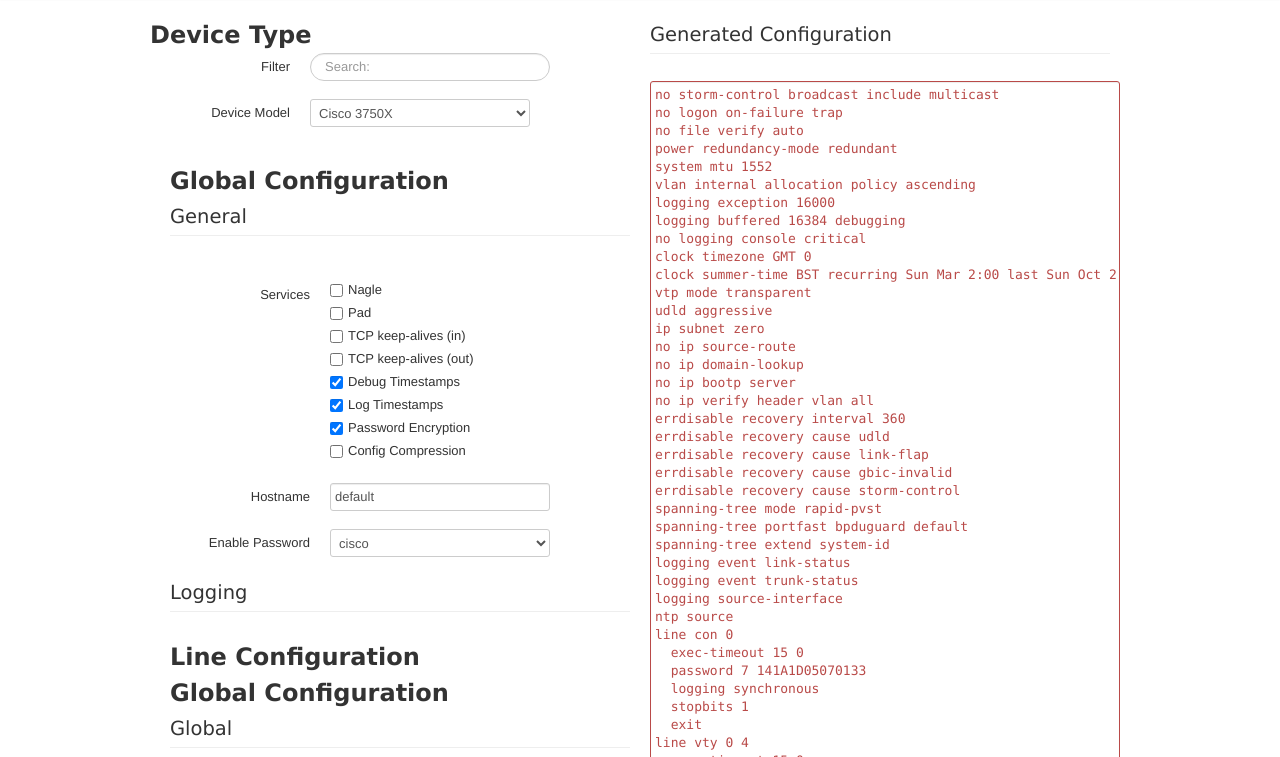
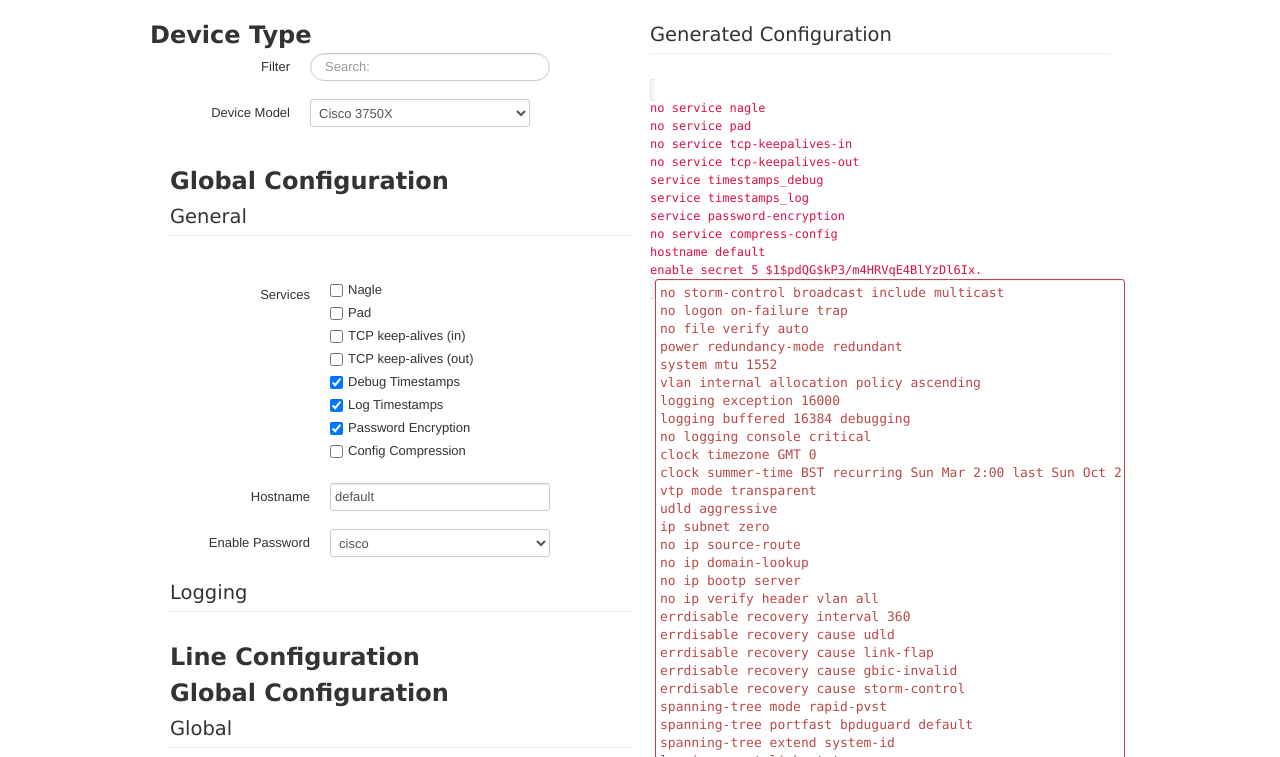
Before and after one commit to optiz0r/scgen, a plain HTML site: page index.html in a window 1280 px wide. Shown: the part 43-800 px from the top of the page. Drawn offline with Linux system fonts and the light colour scheme.

Commit message:
Generate configuration from model

```diff
--- a/index.html
+++ b/index.html
@@ -1,5 +1,5 @@
 <!DOCTYPE html PUBLIC "-//W3C//DTD XHTML 1.0 Strict//EN" "http://www.w3.org/TR/xhtml1/DTD/xhtml1-strict.dtd">
-<html ng-app>
+<html ng-app="scgen">
     <head>
         <title>Cisco Switch Config Generator</title>
 
@@ -18,7 +18,9 @@
         <script src="js/scripts.js"></script>
         <script src="js/ui.js"></script>
         <script src="configs/default-config.js"></script>
+        <script src="js/filters.js"></script>
         <script src="js/controllers.js"></script>
+        <script src="js/app.js"></script>
     </head>
     <body>
         <div class="navbar navbar-fixed-top no-print">
@@ -68,7 +70,7 @@
                                         <ng-switch on="group.ui">
                                             <div ng-switch-when="checkboxgroup">
                                                 <label for="" class="checkbox" ng-repeat="field in group.fields">
-                                                    <input type="checkbox" id="" name="{{group.command}}" ng-model="field.enabled" value="{{field.value}}" class="global" change="scgen.generate()" />
+                                                    <input type="checkbox" id="" name="{{group.command}}" ng-model="field.enabled" value="{{field.values.checkbox}}" class="global" change="scgen.generate()" />
                                                     {{field.label}}
                                                 </label>
                                             </div>
@@ -852,6 +854,38 @@
                         <fieldset id="generated_config_fields">
                             <legend for="generated_config_fields">Generated Configuration</legend>
                             <div class="control-group">
+                                <code>
+                                    <div ng-repeat="context in selected_model.config">
+                                        <div ng-repeat="section in context.sections">
+                                            <div ng-repeat="group in section.groups">
+                                                <ng-switch on="group.fields">
+                                                    <div ng-switch-default>
+                                                        <div ng-repeat="field in group.fields">
+                                                            <ng-switch on="group.ui">
+                                                                <div ng-switch-when="checkboxgroup">
+                                                                    {{group.command|ioscommand:context.ios_context:field.value:!field.enabled:group.indent||0}}
+                                                                </div>
+                                                                <div ng-switch-default>
+                                                                    {{group.command|ioscommand:context.ios_context:field.value:false:group.indent||0}}
+                                                                </div>
+                                                            </ng-switch>
+                                                        </div>
+                                                    </div>
+                                                    <div ng-switch-when="undefined">
+                                                        <ng-switch on="group.ui">
+                                                            <div ng-switch-when="text">
+                                                                {{group.command|ioscommand:context.ios_context:group.value:false:group.indent||0}}
+                                                            </div>
+                                                            <div ng-switch-when="select">
+                                                                {{group.command|ioscommand:context.ios_context:group.selected:indent||0}}
+                                                            </div>
+                                                        </ng-switch>
+                                                    </div>
+                                                </ng-switch>
+                                            </div>
+                                        </div>
+                                    </div>
+                                </code>
                                 <textarea class="span6" wrap="off" id="generated_config"></textarea>
                             </div>
                         </fieldset>
--- /dev/null
+++ b/js/app.js
@@ -0,0 +1 @@
+angular.module('scgen', ['scgenFilters'])
--- /dev/null
+++ b/js/filters.js
@@ -0,0 +1,5 @@
+angular.module('scgenFilters', []).filter('ioscommand', function() {
+    return function(command, context, parameters, negate, indent) {
+        return scgen.command(indent, context, command, parameters, negate);
+    };
+});
--- a/js/scripts.js
+++ b/js/scripts.js
@@ -11,7 +11,7 @@ var scgen = {
         }, /*}}}*/
         global: { /*{{{*/
             hostname:                   [ "hostname", "%1" ],
-            service:                    [ "service", "%1" ],
+            service:                    [ "service", "%name" ],
             logging_exception:          [ "logging exception", "%1" ],
             logging_buffered:           [ "logging buffered", "%1", "debugging" ],
             logging_console:            [ "logging console critical" ],
@@ -389,20 +389,29 @@ var scgen = {
         var new_command = '';
 
         for (var addition in additions) {
-            if (matches = additions[addition].match(/^%(\d)(-)?$/)) {
-                var parameter_num = matches[1];
+            if (matches = additions[addition].match(/^%(\d+|[a-zA-Z_]+)(-)?$/)) {
+                var parameter_name = matches[1];
                 var parameter_negate_exclude = (matches[2] == '-')
-                if (parameters.length >= parameter_num) {
-                    if (negate && parameter_negate_exclude) {
-                        // Exclude this parameter from the negated version
+
+                if (parameter_name.match(/^\d+$/)) {
+                    --parameter_name;
+                }
+
+                if ($.isArray(parameters)) {
+                    if (parameters.length >= parameter_name) {
+                        if ( ! (negate && parameter_negate_exclude)) {
+                            new_command += parameters[parameter_name] + ' ';
+                        }
                     } else {
-                        new_command += parameters[parameter_num - 1] + ' ';
+                        if ( ! negate) {
+                            console.log("Missing parameter " + parameter_name + " for command " + command);
+                        }
                     }
                 } else {
-                    if (!negate) {
-                        // Log the missing parameter as a warning
-                        console.log("Missing parameter " + parameter_num + " for command " + command);
-                    } else {
+                    if ( ! (negate && parameter_negate_exclude)) {
+                        new_command += parameters + ' ';
+                        console.log(new_command);
+                        break; // Only one addition can be substituted
                     }
                 }
             } else {
```
